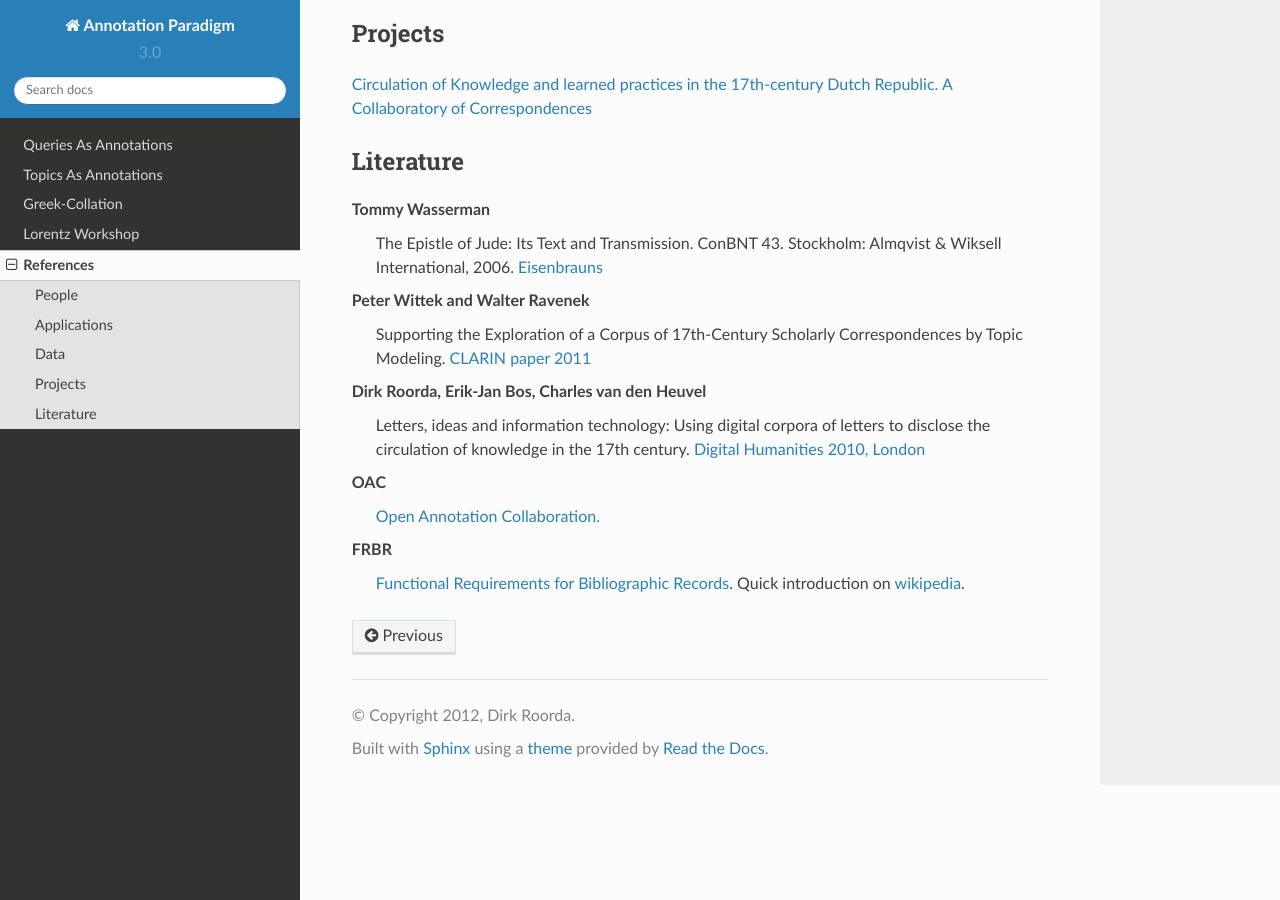
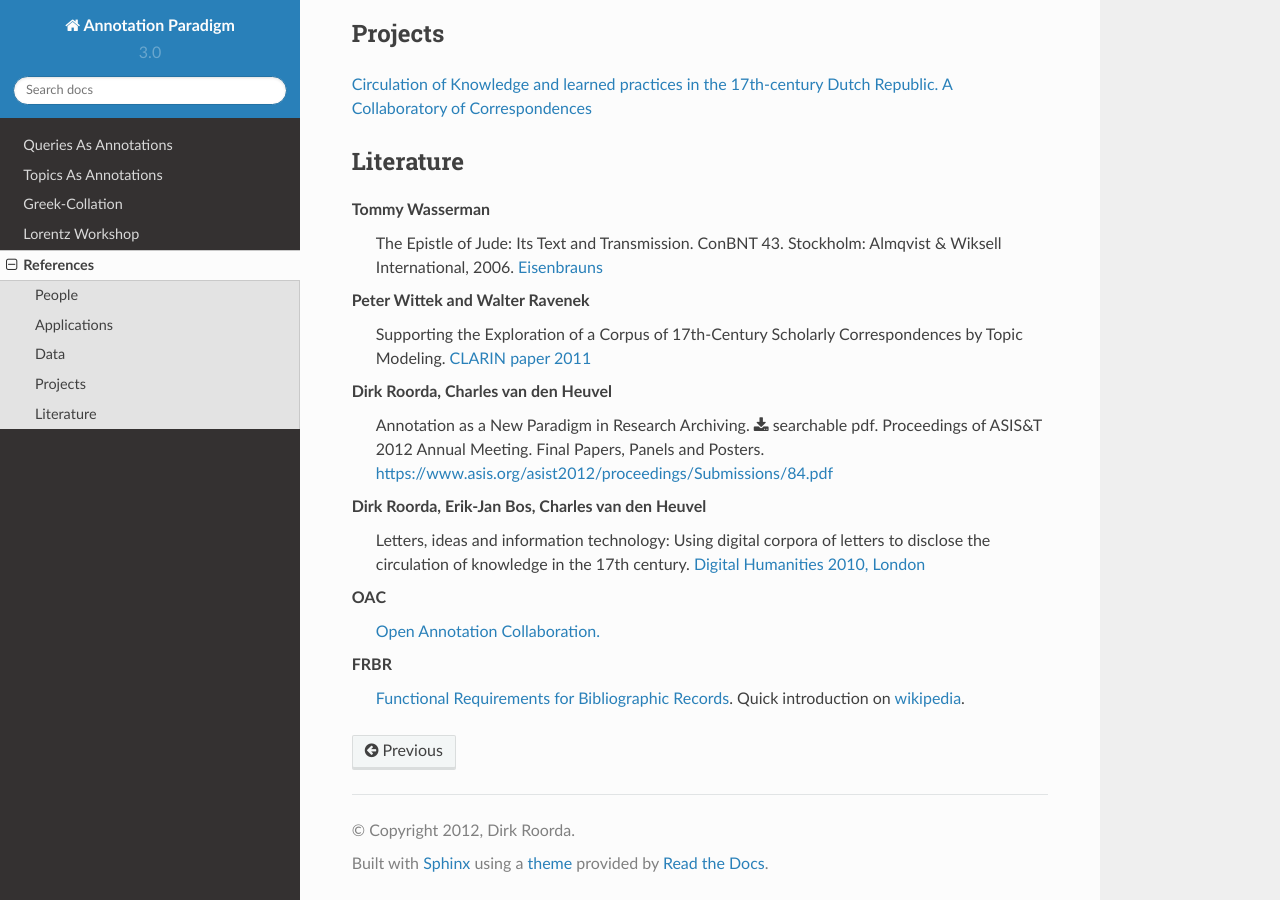
Before and after one commit to Dans-labs/annotation-paradigm, a Sphinx documentation site: the page built from docs/references.rst, in a window 1280 px wide and 900 px high, scrolled down 1999 px. Built offline with Sphinx 7.4.7 and the Read the Docs theme 2.0.0, drawn with Linux system fonts in a browser that asks for light colours.

Commit message:
Silent Documentation Update 3.0.0

```diff
--- a/docs/queries-as-annotations/history.rst
+++ b/docs/queries-as-annotations/history.rst
@@ -617,7 +617,7 @@ in the
 `proceedings <https://www.asis.org/asist2012/proceedings/openpage.html>`_
 (warning: this is a slow link, the result is a 6MB image).
 Much more convenient is our final submission, which is a
-`searchable pdf <http://demo.datanetworkservice.nl/mediawiki/images/8/84/ASIST2012-Annot-DR-ChvdH-final-submission.pdf>`_.
+:download:`searchable pdf </files/ASIST2012-Annot-DR-ChvdH-final-submission.pdf>`.
 
 2012-07-25 Paper accepted for the ASIST conference
 --------------------------------------------------
--- a/docs/references.rst
+++ b/docs/references.rst
@@ -100,6 +100,11 @@ Peter Wittek and Walter Ravenek
     Supporting the Exploration of a Corpus of 17th-Century Scholarly Correspondences by Topic Modeling.
     `CLARIN paper 2011 <http://www.clarin.nl/system/files/sdh2011-wittek-ravenek.pdf>`_
 
+Dirk Roorda, Charles van den Heuvel
+    Annotation as a New Paradigm in Research Archiving.
+    :download:`searchable pdf </files/ASIST2012-Annot-DR-ChvdH-final-submission.pdf>`.
+    Proceedings of ASIS&T 2012 Annual Meeting. Final Papers, Panels and Posters. https://www.asis.org/asist2012/proceedings/Submissions/84.pdf
+
 Dirk Roorda, Erik-Jan Bos, Charles van den Heuvel
     Letters, ideas and information technology: Using digital corpora of letters to disclose the circulation of knowledge in the 17th century.
     `Digital Humanities 2010, London <http://dh2010.cch.kcl.ac.uk/academic-programme/abstracts/papers/html/ab-697.html>`_
```
